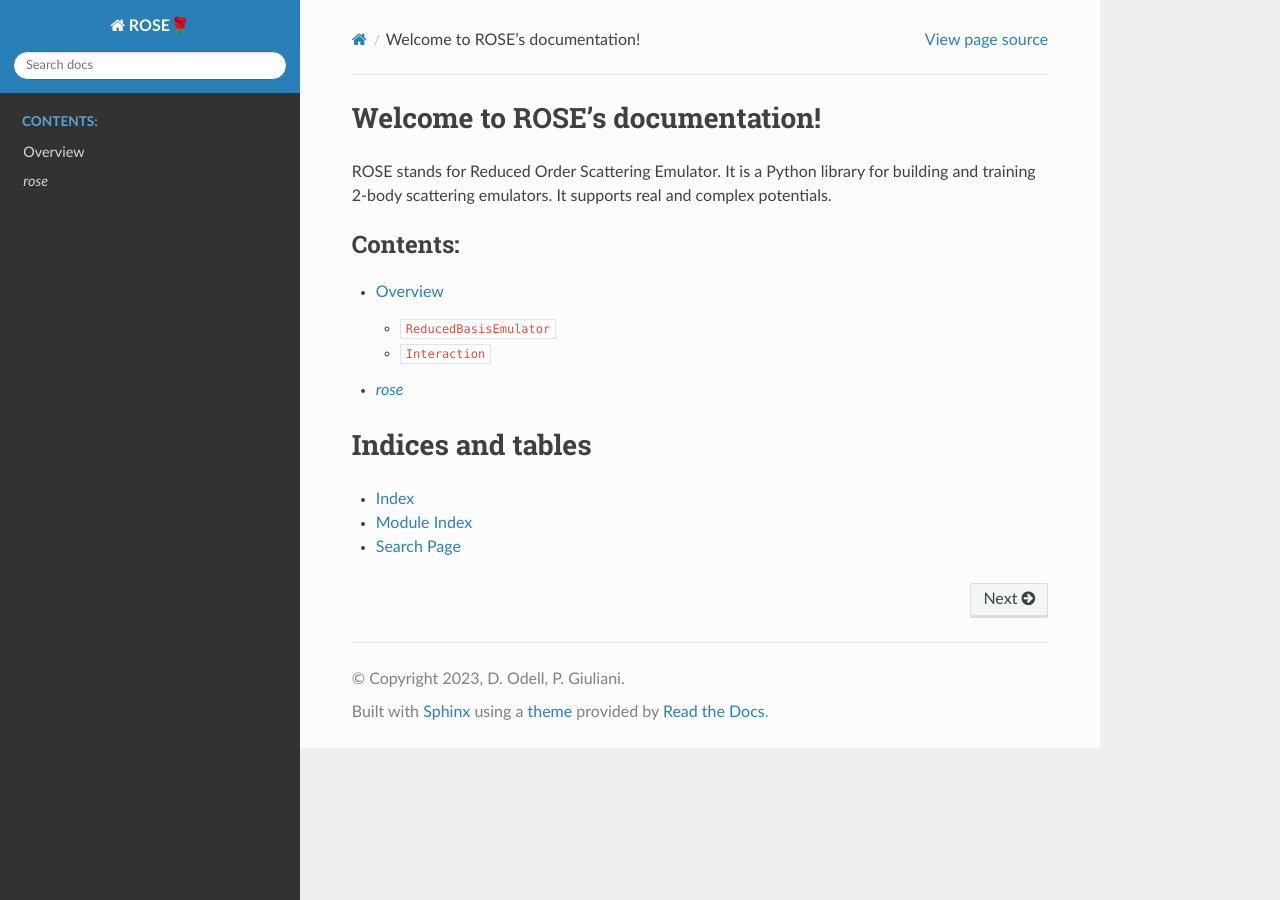
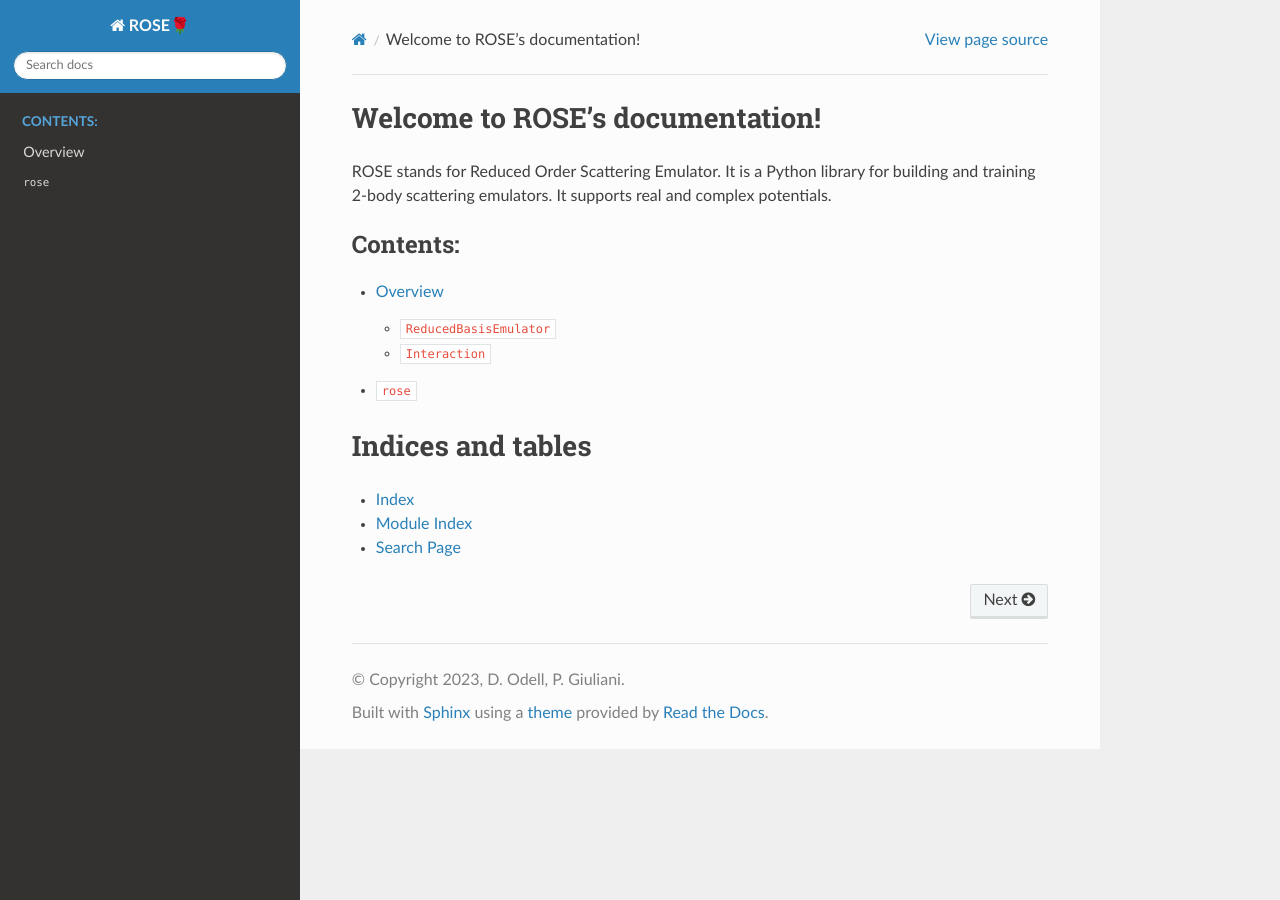
Before and after one commit to bandframework/rose, a Sphinx documentation site: the page built from docs/index.rst, in a window 1280 px wide. Built offline with Sphinx 7.4.7 and the Read the Docs theme 2.0.0, drawn with Linux system fonts in a browser that asks for light colours.

Commit message:
Update Sphinx extensions.

```diff
--- a/docs/api.rst
+++ b/docs/api.rst
@@ -1,5 +1,5 @@
-`rose`
-======
+``rose``
+========
 
 .. autosummary::
    :toctree: generated
--- a/docs/conf.py
+++ b/docs/conf.py
@@ -27,7 +27,7 @@
 # Add any Sphinx extension module names here, as strings. They can be
 # extensions coming with Sphinx (named 'sphinx.ext.*') or your custom
 # ones.
-# extensions = ["myst_parser"]
+extensions = ['sphinx.ext.autodoc']
 
 # Add any paths that contain templates here, relative to this directory.
 templates_path = ['_templates']
```
